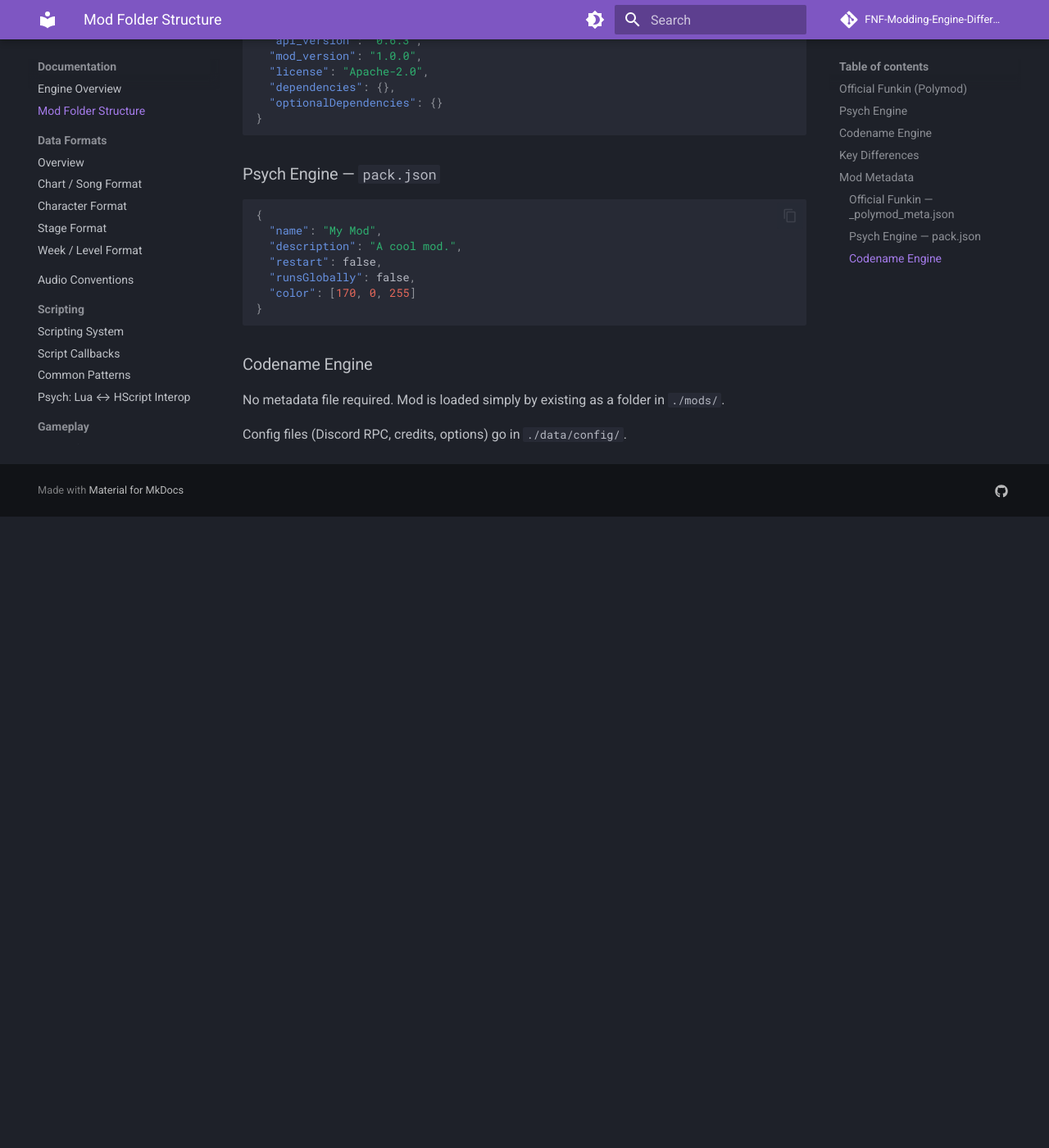
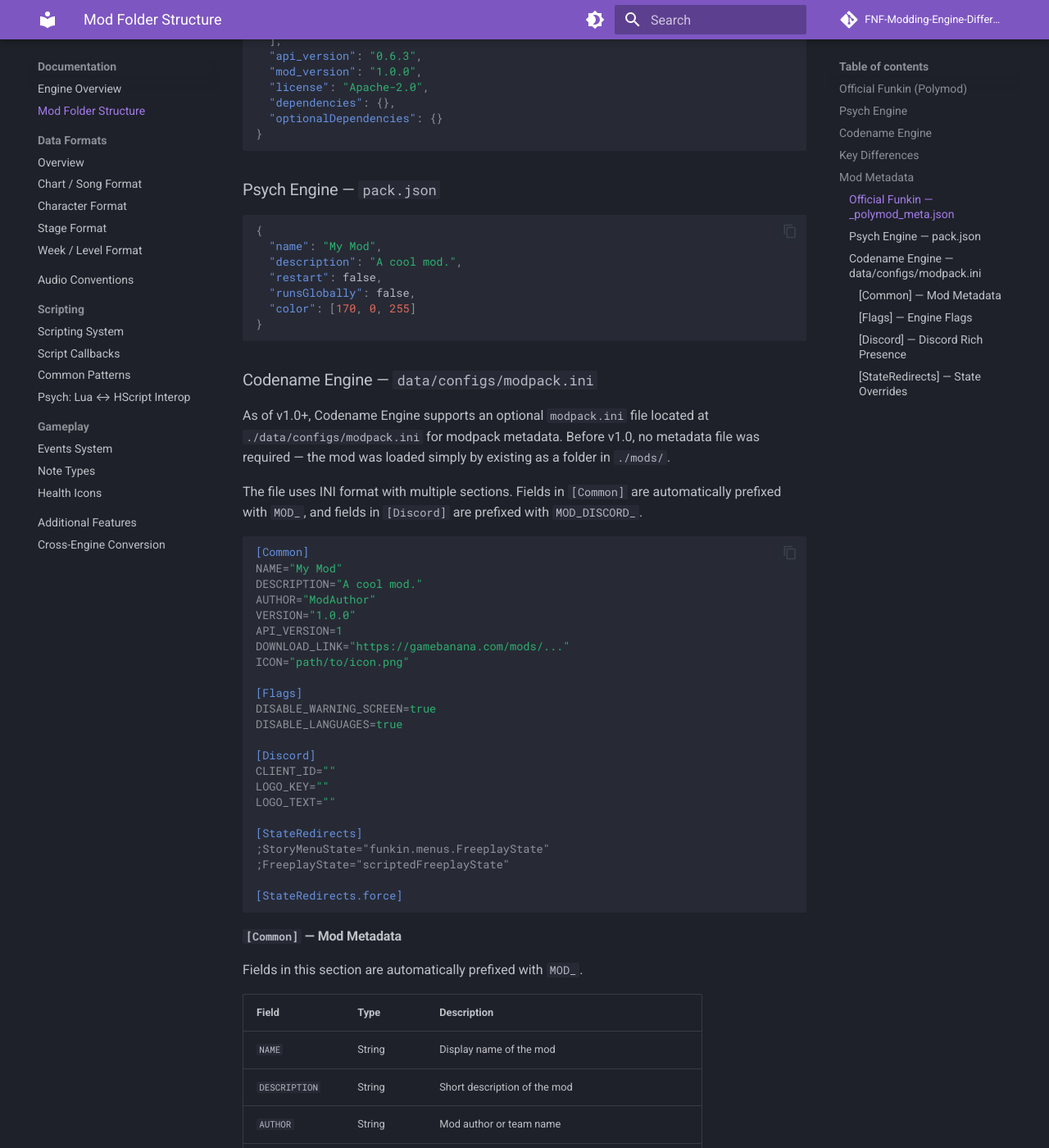
Before and after one commit to MeguminBOT/FNF-Modding-Engine-Differences, an MkDocs documentation site: the page built from docs/mod-folder-structure.md, in a window 1280 px wide and 1400 px high, scrolled down 2619 px. Shown: the whole window at 82% size. Built offline with MkDocs 1.6.1 and Material for MkDocs 9.7.7, drawn with Linux system fonts in a browser that asks for light colours; comment, search, counter and statistics services are not loaded; before the commit the page ends 3249 px from its top, so only the background shows below that; some of the changed text lies outside the part shown.

Commit message:
Add: Codename Engine modpack config file

````diff
--- a/docs/mod-folder-structure.md
+++ b/docs/mod-folder-structure.md
@@ -75,18 +75,19 @@
 │   ├── events/                 # Custom event JSON + HScript
 │   ├── notes/                  # Custom note type scripts
 │   ├── states/                 # State override scripts
-│   └── config/                 # discord.json, credits.xml, options.xml
+│   ├── config/                 # discord.json, credits.xml, options.xml
+│   └── configs/
+│       └── modpack.ini         # Modpack metadata (v1.0+)
 ├── images/
 │   ├── characters/             # Character spritesheets
 │   └── stages/                 # Stage images
-└── (no metadata file required)
 ```
 
 ## Key Differences
 
 | Aspect                 | Official Funkin                 | Psych Engine                                    | Codename Engine                                             |
 | ---------------------- | ------------------------------- | ----------------------------------------------- | ----------------------------------------------------------- |
-| **Metadata file**      | `_polymod_meta.json` (required) | `pack.json` (optional)                          | None required                                               |
+| **Metadata file**      | `_polymod_meta.json` (required) | `pack.json` (optional)                          | `data/configs/modpack.ini` (optional, v1.0+)                |
 | **Chart location**     | `data/songs/<id>/`              | `data/<Song>/`                                  | `songs/<song>/charts/`                                      |
 | **Character data dir** | `data/characters/`              | `characters/`                                   | `data/characters/`                                          |
 | **Stage data dir**     | `data/stages/`                  | `stages/`                                       | `data/stages/`                                              |
@@ -126,8 +127,73 @@
 }
 ```
 
-### Codename Engine
+### Codename Engine — `data/configs/modpack.ini`
 
-No metadata file required. Mod is loaded simply by existing as a folder in `./mods/`.
+As of v1.0+, Codename Engine supports an optional `modpack.ini` file located at `./data/configs/modpack.ini` for modpack metadata. Before v1.0, no metadata file was required — the mod was loaded simply by existing as a folder in `./mods/`.
+
+The file uses INI format with multiple sections. Fields in `[Common]` are automatically prefixed with `MOD_`, and fields in `[Discord]` are prefixed with `MOD_DISCORD_`.
+
+```ini
+[Common]
+NAME="My Mod"
+DESCRIPTION="A cool mod."
+AUTHOR="ModAuthor"
+VERSION="1.0.0"
+API_VERSION=1
+DOWNLOAD_LINK="https://gamebanana.com/mods/..."
+ICON="path/to/icon.png"
+
+[Flags]
+DISABLE_WARNING_SCREEN=true
+DISABLE_LANGUAGES=true
+
+[Discord]
+CLIENT_ID=""
+LOGO_KEY=""
+LOGO_TEXT=""
+
+[StateRedirects]
+;StoryMenuState="funkin.menus.FreeplayState"
+;FreeplayState="scriptedFreeplayState"
+
+[StateRedirects.force]
+```
+
+#### `[Common]` — Mod Metadata
+
+Fields in this section are automatically prefixed with `MOD_`.
+
+| Field           | Type   | Description                                                      |
+| --------------- | ------ | ---------------------------------------------------------------- |
+| `NAME`          | String | Display name of the mod                                          |
+| `DESCRIPTION`   | String | Short description of the mod                                     |
+| `AUTHOR`        | String | Mod author or team name                                          |
+| `VERSION`       | String | Version string for the mod                                       |
+| `API_VERSION`   | Int    | Internal version for compatibility checks — do not edit          |
+| `DOWNLOAD_LINK` | String | Link to the mod's page (e.g. GameBanana)                         |
+| `ICON`          | String | Path to a mod icon image                                         |
+
+#### `[Flags]` — Engine Flags
+
+No prefix applied. Controls engine behavior overrides.
+
+| Field                      | Type | Description                                                         |
+| -------------------------- | ---- | ------------------------------------------------------------------- |
+| `DISABLE_WARNING_SCREEN`   | Bool | Set `true` to skip the warning/disclaimer state on startup          |
+| `DISABLE_LANGUAGES`        | Bool | Set `true` if the mod does not include translations                 |
+
+#### `[Discord]` — Discord Rich Presence
+
+Fields in this section are automatically prefixed with `MOD_DISCORD_`.
+
+| Field       | Type   | Description                         |
+| ----------- | ------ | ----------------------------------- |
+| `CLIENT_ID` | String | Discord application client ID       |
+| `LOGO_KEY`  | String | Asset key for the Discord RPC logo  |
+| `LOGO_TEXT` | String | Hover text for the Discord RPC logo |
+
+#### `[StateRedirects]` — State Overrides
+
+Allows redirecting built-in engine states to custom ones. Use `[StateRedirects.force]` to override redirects set by subsequent addons/mods.
 
 Config files (Discord RPC, credits, options) go in `./data/config/`.
````
Also changed, not shown: other parts of docs/mod-folder-structure.md (+1 -1 lines).
